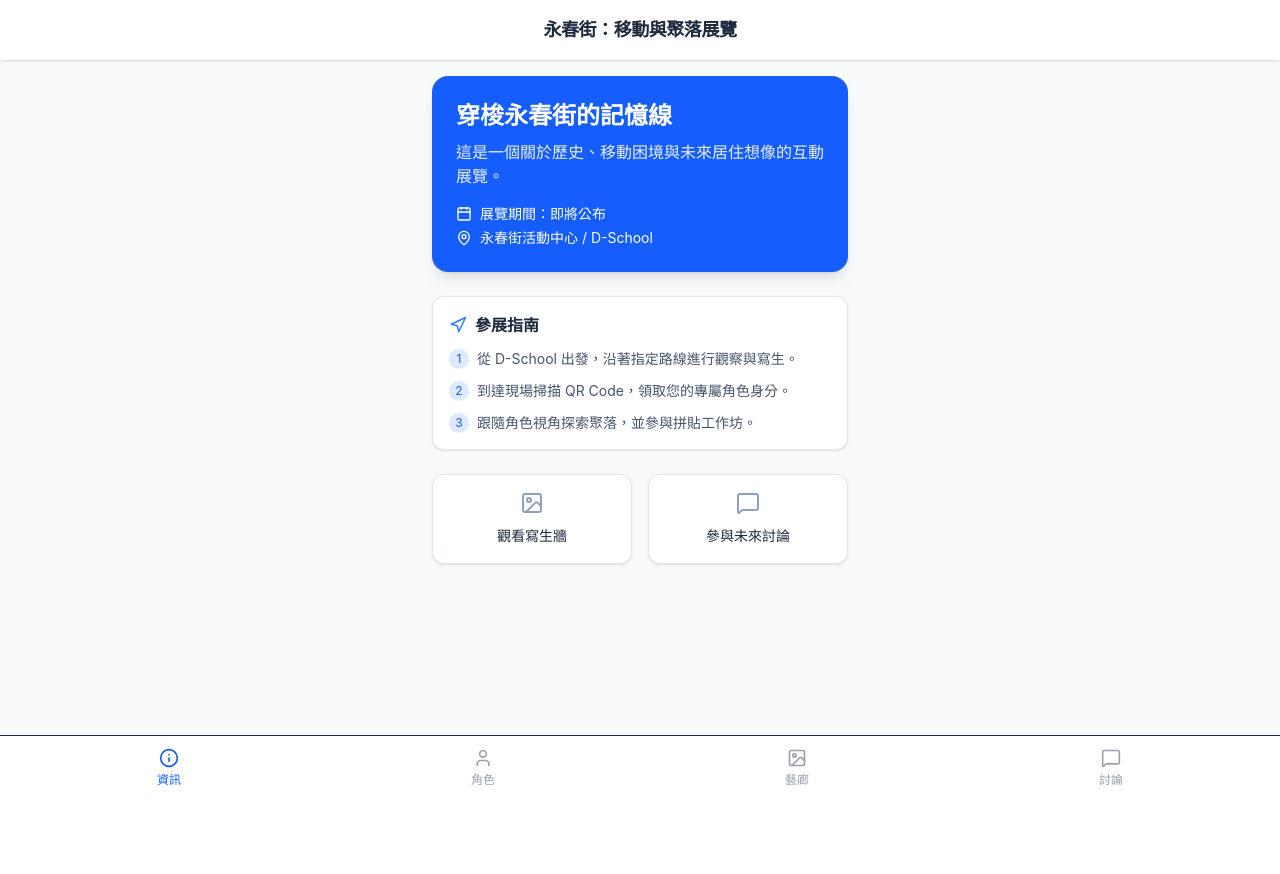
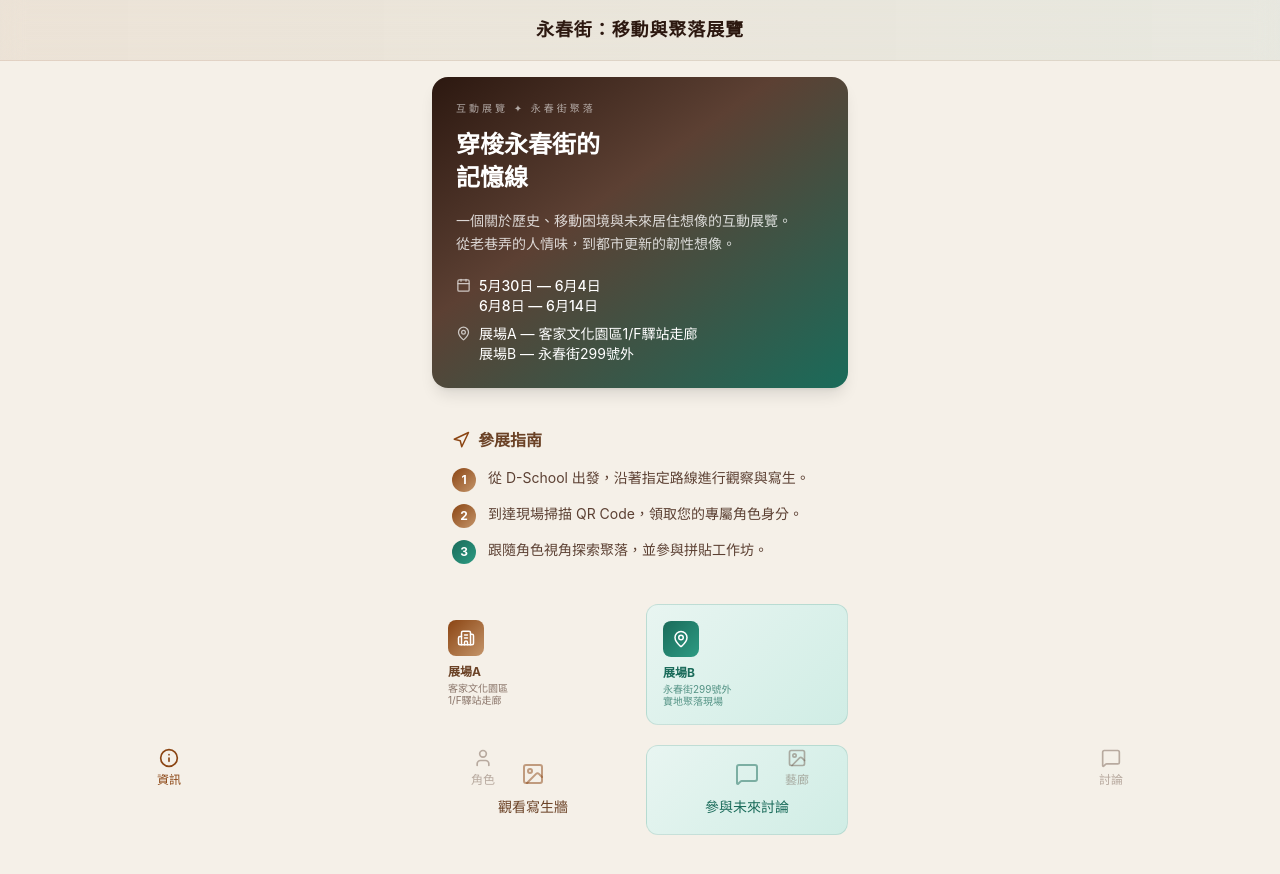
Before and after one commit to foktitus-star/yongchun-exhibition-test, a React (Vite) app: page / in a window 1280 px wide. Shown: the top 874 px of the page. Before the commit the page ends 800 px from the top, so only its background shows below. Built offline with nearby package versions, Linux system fonts and the light colour scheme.

Commit message:
Update App.jsx

```diff
--- a/src/App.jsx
+++ b/src/App.jsx
@@ -7,7 +7,9 @@ import {
   Image as ImageIcon,
   Navigation,
   Send,
-  Info
+  Info,
+  Clock,
+  Building2
 } from 'lucide-react';
 import { initializeApp } from 'firebase/app';
 import {
@@ -66,22 +68,28 @@ const PERSONAS = {
     title: '資深住戶：王伯伯',
     route: '活動中心 -> 巷弄老樹 -> 遺址轉角',
     story: '我在這裡住了四十年，看著圍牆一塊塊疊起。對我來說，移動不是困難，而是習慣了窄路中的人情味。',
-    color: 'bg-amber-100',
-    borderColor: 'border-amber-500'
+    color: 'bg-[#F5F0E8]',
+    borderColor: 'border-[#8B4513]',
+    accent: 'text-[#8B4513]',
+    tag: 'bg-[#8B4513]/10 text-[#8B4513]'
   },
   student: {
     title: '實習學生：小林',
     route: 'd-school -> 臨時便道 -> 生活合作宅預定地',
     story: '帶著捲尺與筆記本，我試圖在非正式聚落的紋理中，尋找社會住宅的另一種可能性。',
-    color: 'bg-blue-100',
-    borderColor: 'border-blue-500'
+    color: 'bg-[#E8F5F1]',
+    borderColor: 'border-[#1A6B5A]',
+    accent: 'text-[#1A6B5A]',
+    tag: 'bg-[#1A6B5A]/10 text-[#1A6B5A]'
   },
   outsider: {
     title: '好奇訪客：阿強',
     route: '捷運站 -> 永春街入口 -> 展場核心',
     story: '第一次踏入這裡，導航似乎失靈了。這種「迷路感」正是聚落最迷人的屏障。',
-    color: 'bg-green-100',
-    borderColor: 'border-green-500'
+    color: 'bg-[#EDE8F5]',
+    borderColor: 'border-[#5B4A8A]',
+    accent: 'text-[#5B4A8A]',
+    tag: 'bg-[#5B4A8A]/10 text-[#5B4A8A]'
   }
 };
 
@@ -181,20 +189,20 @@ const App = () => {
 
   // --- UI 子組件 ---
   const Nav = () => (
-    <nav className="fixed bottom-0 left-0 right-0 bg-white border-t flex justify-around p-3 z-50">
-      <button onClick={() => setView('landing')} className={`flex flex-col items-center ${view === 'landing' ? 'text-blue-600' : 'text-gray-400'}`}>
+    <nav className="fixed bottom-0 left-0 right-0 nav-heritage flex justify-around p-3 z-50">
+      <button onClick={() => setView('landing')} className={`flex flex-col items-center transition-colors ${view === 'landing' ? 'text-[#8B4513]' : 'text-[#5C4033]/40'}`}>
         <Info size={20} />
         <span className="text-xs mt-1">資訊</span>
       </button>
-      <button onClick={() => setView('persona')} className={`flex flex-col items-center ${view === 'persona' ? 'text-blue-600' : 'text-gray-400'}`}>
+      <button onClick={() => setView('persona')} className={`flex flex-col items-center transition-colors ${view === 'persona' ? 'text-[#8B4513]' : 'text-[#5C4033]/40'}`}>
         <User size={20} />
         <span className="text-xs mt-1">角色</span>
       </button>
-      <button onClick={() => setView('gallery')} className={`flex flex-col items-center ${view === 'gallery' ? 'text-blue-600' : 'text-gray-400'}`}>
+      <button onClick={() => setView('gallery')} className={`flex flex-col items-center transition-colors ${view === 'gallery' ? 'text-[#8B4513]' : 'text-[#5C4033]/40'}`}>
         <ImageIcon size={20} />
         <span className="text-xs mt-1">藝廊</span>
       </button>
-      <button onClick={() => setView('forum')} className={`flex flex-col items-center ${view === 'forum' ? 'text-blue-600' : 'text-gray-400'}`}>
+      <button onClick={() => setView('forum')} className={`flex flex-col items-center transition-colors ${view === 'forum' ? 'text-[#1A6B5A]' : 'text-[#5C4033]/40'}`}>
         <MessageSquare size={20} />
         <span className="text-xs mt-1">討論</span>
       </button>
@@ -202,56 +210,94 @@ const App = () => {
   );
 
   return (
-    <div className="min-h-screen bg-slate-50 pb-20 font-sans text-slate-800">
+    <div className="min-h-screen pb-20 text-[#2C1810]" style={{ backgroundColor: '#F5F0E8' }}>
       {/* Header */}
-      <header className="bg-white p-4 shadow-sm sticky top-0 z-40">
-        <h1 className="font-bold text-lg text-center tracking-tight">永春街：移動與聚落展覽</h1>
+      <header className="sticky top-0 z-40 backdrop-blur-md" style={{ background: 'linear-gradient(to right, rgba(139,69,19,0.08), rgba(26,107,90,0.06))', borderBottom: '1px solid rgba(139,69,19,0.1)' }}>
+        <div className="max-w-md mx-auto p-4 flex items-center justify-center gap-2">
+          <h1 className="font-serif-tc font-bold text-lg text-center tracking-wider text-gradient-heritage">永春街：移動與聚落展覽</h1>
+        </div>
       </header>
 
       <main className="max-w-md mx-auto p-4">
 
         {/* 展前資訊階段 */}
         {view === 'landing' && (
-          <div className="space-y-6 animate-fade-in">
-            <div className="bg-blue-600 rounded-2xl p-6 text-white shadow-lg">
-              <h2 className="text-2xl font-bold mb-2">穿梭永春街的記憶線</h2>
-              <p className="opacity-90 mb-4">這是一個關於歷史、移動困境與未來居住想像的互動展覽。</p>
-              <div className="flex items-center gap-2 text-sm mb-1">
-                <Calendar size={16} /> 展覽期間：即將公布
-              </div>
-              <div className="flex items-center gap-2 text-sm">
-                <MapPin size={16} /> 永春街活動中心 / D-School
+          <div className="space-y-5 animate-fade-in">
+            {/* Hero 主視覺卡片 */}
+            <div className="rounded-2xl overflow-hidden shadow-lg texture-overlay" style={{ background: 'linear-gradient(145deg, #2C1810 0%, #5C4033 40%, #1A6B5A 100%)' }}>
+              <div className="relative p-6 text-white z-10">
+                <p className="text-[10px] uppercase tracking-[0.3em] opacity-60 mb-3 font-medium">互動展覽 ✦ 永春街聚落</p>
+                <h2 className="font-serif-tc text-2xl font-bold mb-2 leading-snug">穿梭永春街的<br/>記憶線</h2>
+                <div className="brick-divider my-4 opacity-30"></div>
+                <p className="text-sm opacity-80 leading-relaxed mb-5">一個關於歷史、移動困境與未來居住想像的互動展覽。<br/>從老巷弄的人情味，到都市更新的韌性想像。</p>
+
+                <div className="space-y-2">
+                  <div className="flex items-start gap-2 text-sm">
+                    <Calendar size={15} className="mt-0.5 opacity-70 flex-shrink-0" />
+                    <div>
+                      <p className="font-medium">5月30日 — 6月4日</p>
+                      <p className="font-medium">6月8日 — 6月14日</p>
+                    </div>
+                  </div>
+                  <div className="flex items-start gap-2 text-sm">
+                    <MapPin size={15} className="mt-0.5 opacity-70 flex-shrink-0" />
+                    <div>
+                      <p>展場A — 客家文化園區1/F驛站走廊</p>
+                      <p>展場B — 永春街299號外</p>
+                    </div>
+                  </div>
+                </div>
               </div>
             </div>
 
-            <div className="bg-white rounded-xl p-4 shadow-sm border border-slate-200">
-              <h3 className="font-bold mb-3 flex items-center gap-2">
-                <Navigation size={18} className="text-blue-500" /> 參展指南
+            {/* 參展指南 */}
+            <div className="card-heritage rounded-xl p-5">
+              <h3 className="font-serif-tc font-bold mb-4 flex items-center gap-2 text-[#6B4226]">
+                <Navigation size={18} className="text-[#8B4513]" /> 參展指南
               </h3>
-              <ol className="text-sm space-y-3 text-slate-600">
-                <li className="flex gap-2">
-                  <span className="bg-blue-100 text-blue-600 w-5 h-5 rounded-full flex items-center justify-center text-xs flex-shrink-0">1</span>
-                  從 D-School 出發，沿著指定路線進行觀察與寫生。
+              <ol className="text-sm space-y-3 text-[#5C4033]">
+                <li className="flex gap-3">
+                  <span className="w-6 h-6 rounded-full flex items-center justify-center text-xs flex-shrink-0 font-bold text-white" style={{ background: 'linear-gradient(135deg, #8B4513, #C4956A)' }}>1</span>
+                  <span>從 D-School 出發，沿著指定路線進行觀察與寫生。</span>
                 </li>
-                <li className="flex gap-2">
-                  <span className="bg-blue-100 text-blue-600 w-5 h-5 rounded-full flex items-center justify-center text-xs flex-shrink-0">2</span>
-                  到達現場掃描 QR Code，領取您的專屬角色身分。
+                <li className="flex gap-3">
+                  <span className="w-6 h-6 rounded-full flex items-center justify-center text-xs flex-shrink-0 font-bold text-white" style={{ background: 'linear-gradient(135deg, #8B4513, #C4956A)' }}>2</span>
+                  <span>到達現場掃描 QR Code，領取您的專屬角色身分。</span>
                 </li>
-                <li className="flex gap-2">
-                  <span className="bg-blue-100 text-blue-600 w-5 h-5 rounded-full flex items-center justify-center text-xs flex-shrink-0">3</span>
-                  跟隨角色視角探索聚落，並參與拼貼工作坊。
+                <li className="flex gap-3">
+                  <span className="w-6 h-6 rounded-full flex items-center justify-center text-xs flex-shrink-0 font-bold text-white" style={{ background: 'linear-gradient(135deg, #1A6B5A, #2D9B83)' }}>3</span>
+                  <span>跟隨角色視角探索聚落，並參與拼貼工作坊。</span>
                 </li>
               </ol>
             </div>
 
-            <div className="grid grid-cols-2 gap-4">
-              <button onClick={() => setView('gallery')} className="bg-white p-4 rounded-xl border border-slate-200 text-center shadow-sm hover:border-blue-300 transition-colors">
-                <ImageIcon className="mx-auto mb-2 text-slate-400" />
-                <span className="text-sm font-medium">觀看寫生牆</span>
+            {/* 展場資訊 */}
+            <div className="grid grid-cols-2 gap-3">
+              <div className="card-heritage rounded-xl p-4">
+                <div className="w-9 h-9 rounded-lg flex items-center justify-center mb-2" style={{ background: 'linear-gradient(135deg, #8B4513, #C4956A)' }}>
+                  <Building2 size={18} className="text-white" />
+                </div>
+                <p className="text-xs font-bold text-[#6B4226] mb-0.5">展場A</p>
+                <p className="text-[10px] text-[#5C4033]/70 leading-tight">客家文化園區<br/>1/F驛站走廊</p>
+              </div>
+              <div className="rounded-xl p-4" style={{ background: 'linear-gradient(135deg, #E8F5F1, #D0EDE5)' , border: '1px solid rgba(26,107,90,0.15)' }}>
+                <div className="w-9 h-9 rounded-lg flex items-center justify-center mb-2" style={{ background: 'linear-gradient(135deg, #1A6B5A, #2D9B83)' }}>
+                  <MapPin size={18} className="text-white" />
+                </div>
+                <p className="text-xs font-bold text-[#1A6B5A] mb-0.5">展場B</p>
+                <p className="text-[10px] text-[#1A6B5A]/70 leading-tight">永春街299號外<br/>實地聚落現場</p>
+              </div>
+            </div>
+
+            {/* 快捷按鈕 */}
+            <div className="grid grid-cols-2 gap-3">
+              <button onClick={() => setView('gallery')} className="card-heritage p-4 rounded-xl text-center hover:shadow-md transition-all group">
+                <ImageIcon className="mx-auto mb-2 text-[#8B4513]/50 group-hover:text-[#8B4513] transition-colors" />
+                <span className="text-sm font-medium text-[#6B4226]">觀看寫生牆</span>
               </button>
-              <button onClick={() => setView('forum')} className="bg-white p-4 rounded-xl border border-slate-200 text-center shadow-sm hover:border-blue-300 transition-colors">
-                <MessageSquare className="mx-auto mb-2 text-slate-400" />
-                <span className="text-sm font-medium">參與未來討論</span>
+              <button onClick={() => setView('forum')} className="p-4 rounded-xl text-center hover:shadow-md transition-all group" style={{ background: 'linear-gradient(135deg, #E8F5F1, #D0EDE5)', border: '1px solid rgba(26,107,90,0.15)' }}>
+                <MessageSquare className="mx-auto mb-2 text-[#1A6B5A]/50 group-hover:text-[#1A6B5A] transition-colors" />
+                <span className="text-sm font-medium text-[#1A6B5A]">參與未來討論</span>
               </button>
             </div>
           </div>
@@ -261,47 +307,47 @@ const App = () => {
         {view === 'persona' && (
           <div className="animate-fade-in space-y-4">
             {!activePersona ? (
-              <div className="text-center py-10 bg-white rounded-2xl border border-slate-200 p-8 shadow-sm">
-                <div className="bg-slate-100 w-16 h-16 rounded-full flex items-center justify-center mx-auto mb-4">
-                  <User className="text-slate-400" />
+              <div className="text-center py-10 card-heritage rounded-2xl p-8">
+                <div className="w-16 h-16 rounded-full flex items-center justify-center mx-auto mb-4" style={{ background: 'linear-gradient(135deg, #E8DFD0, #F5F0E8)', border: '2px solid rgba(139,69,19,0.2)' }}>
+                  <User className="text-[#8B4513]" />
                 </div>
-                <h3 className="font-bold text-lg">準備好開始您的旅程了嗎？</h3>
-                <p className="text-slate-500 text-sm mt-2 mb-6">請掃描展場各處的 QR Code 以領取身分。</p>
-                <div className="space-y-2">
-                  <p className="text-[10px] text-slate-400 uppercase tracking-widest font-bold">快速預覽模式</p>
+                <h3 className="font-serif-tc font-bold text-lg text-[#2C1810]">準備好開始您的旅程了嗎？</h3>
+                <p className="text-[#5C4033]/60 text-sm mt-2 mb-6">請掃描展場各處的 QR Code 以領取身分。</p>
+                <div className="space-y-3">
+                  <p className="text-[10px] text-[#8B4513]/50 uppercase tracking-widest font-bold">快速預覽模式</p>
                   <div className="flex flex-wrap justify-center gap-2">
-                    <button onClick={() => setActivePersona(PERSONAS.resident)} className="px-3 py-1 bg-amber-50 text-amber-700 text-xs rounded-full border border-amber-200">王伯伯</button>
-                    <button onClick={() => setActivePersona(PERSONAS.student)} className="px-3 py-1 bg-blue-50 text-blue-700 text-xs rounded-full border border-blue-200">小林</button>
-                    <button onClick={() => setActivePersona(PERSONAS.outsider)} className="px-3 py-1 bg-green-50 text-green-700 text-xs rounded-full border border-green-200">阿強</button>
+                    <button onClick={() => setActivePersona(PERSONAS.resident)} className="px-4 py-1.5 bg-[#8B4513]/10 text-[#8B4513] text-xs rounded-full border border-[#8B4513]/20 hover:bg-[#8B4513]/20 transition-colors">王伯伯</button>
+                    <button onClick={() => setActivePersona(PERSONAS.student)} className="px-4 py-1.5 bg-[#1A6B5A]/10 text-[#1A6B5A] text-xs rounded-full border border-[#1A6B5A]/20 hover:bg-[#1A6B5A]/20 transition-colors">小林</button>
+                    <button onClick={() => setActivePersona(PERSONAS.outsider)} className="px-4 py-1.5 bg-[#5B4A8A]/10 text-[#5B4A8A] text-xs rounded-full border border-[#5B4A8A]/20 hover:bg-[#5B4A8A]/20 transition-colors">阿強</button>
                   </div>
                 </div>
               </div>
             ) : (
-              <div className={`rounded-2xl border-2 ${activePersona.borderColor} overflow-hidden shadow-md bg-white animate-fade-in`}>
+              <div className={`rounded-2xl border-2 ${activePersona.borderColor} overflow-hidden shadow-md animate-fade-in`} style={{ backgroundColor: '#FFFCF7' }}>
                 <div className={`${activePersona.color} p-6`}>
                   <div className="flex justify-between items-start mb-4">
-                    <span className="bg-white/80 text-xs px-2 py-1 rounded font-bold uppercase tracking-wider text-slate-600">已解鎖角色</span>
-                    <button onClick={() => setActivePersona(null)} className="text-slate-400 hover:text-slate-600 text-sm font-medium">切換身分</button>
+                    <span className={`text-[10px] px-2 py-1 rounded-full font-bold uppercase tracking-wider ${activePersona.tag}`}>已解鎖角色</span>
+                    <button onClick={() => setActivePersona(null)} className="text-[#5C4033]/50 hover:text-[#5C4033] text-sm font-medium transition-colors">切換身分</button>
                   </div>
-                  <h2 className="text-2xl font-black mb-2">{activePersona.title}</h2>
-                  <p className="text-sm leading-relaxed italic text-slate-700">"{activePersona.story}"</p>
+                  <h2 className={`font-serif-tc text-2xl font-black mb-2 ${activePersona.accent}`}>{activePersona.title}</h2>
+                  <p className="text-sm leading-relaxed italic text-[#5C4033]/80">「{activePersona.story}」</p>
                 </div>
                 <div className="p-6 space-y-6">
                   <section>
-                    <h4 className="text-xs font-bold text-slate-400 uppercase mb-3 flex items-center gap-1">
+                    <h4 className="text-xs font-bold text-[#5C4033]/50 uppercase mb-3 flex items-center gap-1">
                       <Navigation size={14} /> 專屬移動路線
                     </h4>
-                    <div className="p-4 bg-slate-50 rounded-xl border border-slate-100 flex items-center gap-3">
-                      <div className="w-8 h-8 bg-blue-600 rounded-full flex items-center justify-center text-white flex-shrink-0">
+                    <div className="p-4 rounded-xl flex items-center gap-3" style={{ background: 'linear-gradient(135deg, #F5F0E8, #E8DFD0)', border: '1px solid rgba(139,69,19,0.1)' }}>
+                      <div className="w-8 h-8 rounded-full flex items-center justify-center text-white flex-shrink-0" style={{ background: 'linear-gradient(135deg, #8B4513, #C4956A)' }}>
                         <MapPin size={16} />
                       </div>
-                      <p className="text-sm font-bold text-blue-900 leading-tight">{activePersona.route}</p>
+                      <p className="text-sm font-bold text-[#6B4226] leading-tight">{activePersona.route}</p>
                     </div>
                   </section>
 
-                  <div className="p-10 bg-slate-50 rounded-2xl border border-dashed border-slate-300 text-sm text-slate-400 text-center">
+                  <div className="p-10 rounded-2xl border border-dashed text-sm text-center" style={{ borderColor: 'rgba(139,69,19,0.2)', backgroundColor: '#F5F0E8', color: '#5C4033' }}>
                     <Navigation className="mx-auto mb-2 opacity-20" size={32} />
-                    互動地圖載入中...
+                    <span className="opacity-50">互動地圖載入中...</span>
                   </div>
                 </div>
               </div>
@@ -312,30 +358,30 @@ const App = () => {
         {/* 寫生藝廊階段 */}
         {view === 'gallery' && (
           <div className="animate-fade-in space-y-4">
-            <h2 className="text-xl font-bold px-2">共創寫生牆</h2>
-            <p className="text-sm text-slate-500 px-2 mb-4">這裡展示了觀眾在移動過程中的田野記錄與畫作。</p>
+            <h2 className="font-serif-tc text-xl font-bold px-2 text-[#2C1810]">共創寫生牆</h2>
+            <p className="text-sm text-[#5C4033]/60 px-2 mb-4">這裡展示了觀眾在移動過程中的田野記錄與畫作。</p>
 
             <div className="grid grid-cols-2 gap-3">
               {artworks.length > 0 ? artworks.map(art => (
-                <div key={art.id} className="bg-white rounded-xl overflow-hidden shadow-sm border border-slate-200">
-                  <div className="aspect-square bg-slate-100 overflow-hidden">
-                    <img src={art.url} alt={art.title} className="object-cover w-full h-full hover:scale-105 transition-transform" />
+                <div key={art.id} className="card-heritage rounded-xl overflow-hidden group">
+                  <div className="aspect-square bg-[#E8DFD0] overflow-hidden">
+                    <img src={art.url} alt={art.title} className="object-cover w-full h-full group-hover:scale-105 transition-transform duration-500" />
                   </div>
-                  <div className="p-2 bg-white">
-                    <p className="text-xs font-bold truncate">{art.title || '無標題'}</p>
-                    <p className="text-[10px] text-slate-400">by {art.author || '匿名觀者'}</p>
+                  <div className="p-2.5">
+                    <p className="text-xs font-bold truncate text-[#2C1810]">{art.title || '無標題'}</p>
+                    <p className="text-[10px] text-[#8B4513]/50">by {art.author || '匿名觀者'}</p>
                   </div>
                 </div>
               )) : (
                 <>
                   {[1,2,3,4].map(i => (
-                    <div key={i} className="bg-white rounded-xl overflow-hidden shadow-sm border border-slate-200 p-4">
-                      <div className="aspect-square bg-slate-50 rounded-lg mb-2 flex flex-col items-center justify-center text-slate-300 border border-dashed">
+                    <div key={i} className="card-heritage rounded-xl overflow-hidden p-4">
+                      <div className="aspect-square rounded-lg mb-2 flex flex-col items-center justify-center text-[#8B4513]/30 border border-dashed border-[#8B4513]/20" style={{ backgroundColor: '#F5F0E8' }}>
                         <ImageIcon size={24} />
                         <span className="text-[10px] mt-1">作品整理中</span>
                       </div>
-                      <div className="h-3 bg-slate-100 rounded w-3/4 mb-1"></div>
-                      <div className="h-2 bg-slate-50 rounded w-1/2"></div>
+                      <div className="h-3 rounded w-3/4 mb-1" style={{ backgroundColor: '#E8DFD0' }}></div>
+                      <div className="h-2 rounded w-1/2" style={{ backgroundColor: '#F5F0E8' }}></div>
                     </div>
                   ))}
                 </>
@@ -348,40 +394,40 @@ const App = () => {
         {view === 'forum' && (
           <div className="animate-fade-in flex flex-col h-[75vh]">
             <div className="px-2 mb-4">
-              <h2 className="text-xl font-bold">聚落想像對話框</h2>
-              <p className="text-sm text-slate-500 mt-1">關於這裡的未來，你希望留下什麼？</p>
+              <h2 className="font-serif-tc text-xl font-bold text-[#1A6B5A]">聚落想像對話框</h2>
+              <p className="text-sm text-[#5C4033]/60 mt-1">關於這裡的未來，你希望留下什麼？</p>
             </div>
 
             <div className="flex-1 overflow-y-auto space-y-3 px-2 pb-4">
               {messages.length > 0 ? messages.map(msg => (
-                <div key={msg.id} className="bg-white p-4 rounded-2xl shadow-sm border border-slate-100 animate-fade-in">
-                  <p className="text-sm text-slate-700 leading-relaxed">{msg.text}</p>
+                <div key={msg.id} className="card-heritage p-4 rounded-2xl animate-fade-in">
+                  <p className="text-sm text-[#2C1810] leading-relaxed">{msg.text}</p>
                   <div className="flex justify-between items-center mt-3">
-                    <span className="text-[10px] bg-slate-100 px-2 py-0.5 rounded text-slate-500">
+                    <span className="text-[10px] px-2 py-0.5 rounded-full bg-[#1A6B5A]/10 text-[#1A6B5A]">
                       ID: {msg.authorId ? msg.authorId.substring(0, 6) : 'Anonymous'}
                     </span>
-                    <span className="text-[10px] text-slate-300">
+                    <span className="text-[10px] text-[#5C4033]/30">
                       {new Date(msg.timestamp).toLocaleDateString()}
                     </span>
                   </div>
                 </div>
               )) : (
-                <div className="text-center py-20 text-slate-300 text-sm">暫無討論，成為第一個分享想法的人吧！</div>
+                <div className="text-center py-20 text-[#5C4033]/30 text-sm">暫無討論，成為第一個分享想法的人吧！</div>
               )}
             </div>
 
-            <div className="sticky bottom-4 bg-white/80 backdrop-blur-md p-2 rounded-2xl shadow-lg border border-slate-200 flex items-center gap-2 m-2">
+            <div className="sticky bottom-4 p-2 rounded-2xl shadow-lg flex items-center gap-2 m-2" style={{ background: 'rgba(245,240,232,0.9)', backdropFilter: 'blur(12px)', border: '1px solid rgba(26,107,90,0.15)' }}>
               <input
                 value={newMessage}
                 onChange={(e) => setNewMessage(e.target.value)}
                 placeholder="輸入您的觀點..."
-                className="flex-1 bg-transparent border-none focus:ring-0 text-sm p-3"
+                className="flex-1 bg-transparent border-none text-sm p-3 outline-none text-[#2C1810] placeholder-[#5C4033]/30"
                 onKeyPress={(e) => e.key === 'Enter' && postMessage()}
               />
               <button
                 onClick={postMessage}
                 disabled={!newMessage.trim()}
-                className={`p-3 rounded-xl shadow-md transition-all ${newMessage.trim() ? 'bg-blue-600 text-white hover:bg-blue-700' : 'bg-slate-200 text-slate-400'}`}
+                className={`p-3 rounded-xl shadow-md transition-all ${newMessage.trim() ? 'btn-teal' : 'bg-[#E8DFD0] text-[#5C4033]/30'}`}
               >
                 <Send size={18} />
               </button>
@@ -393,7 +439,6 @@ const App = () => {
 
       <Nav />
 
-
     </div>
   );
 };
```
